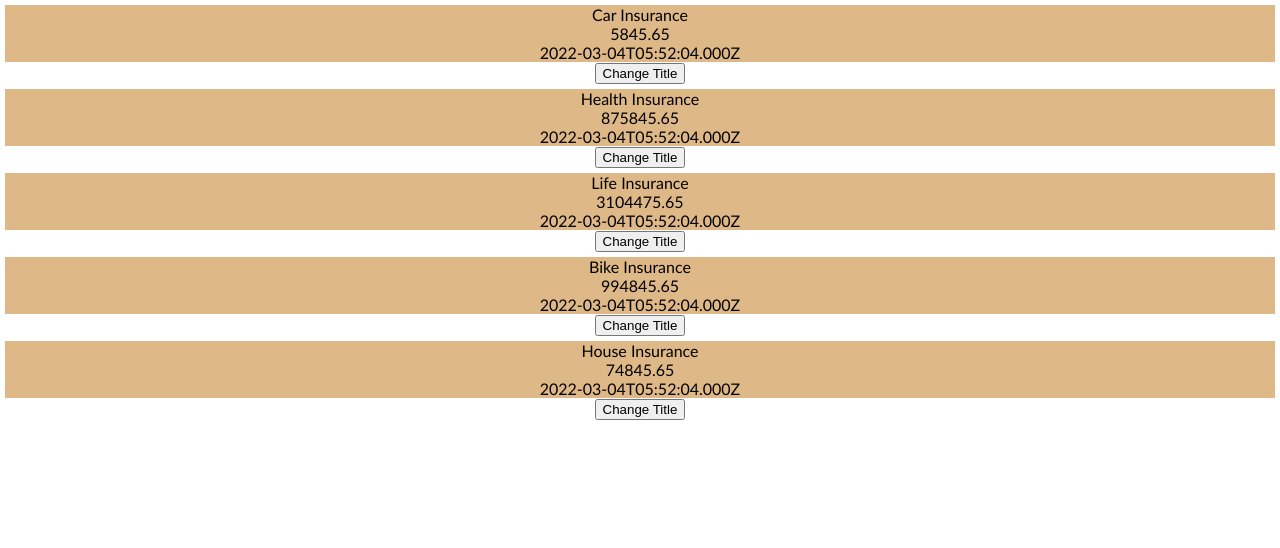
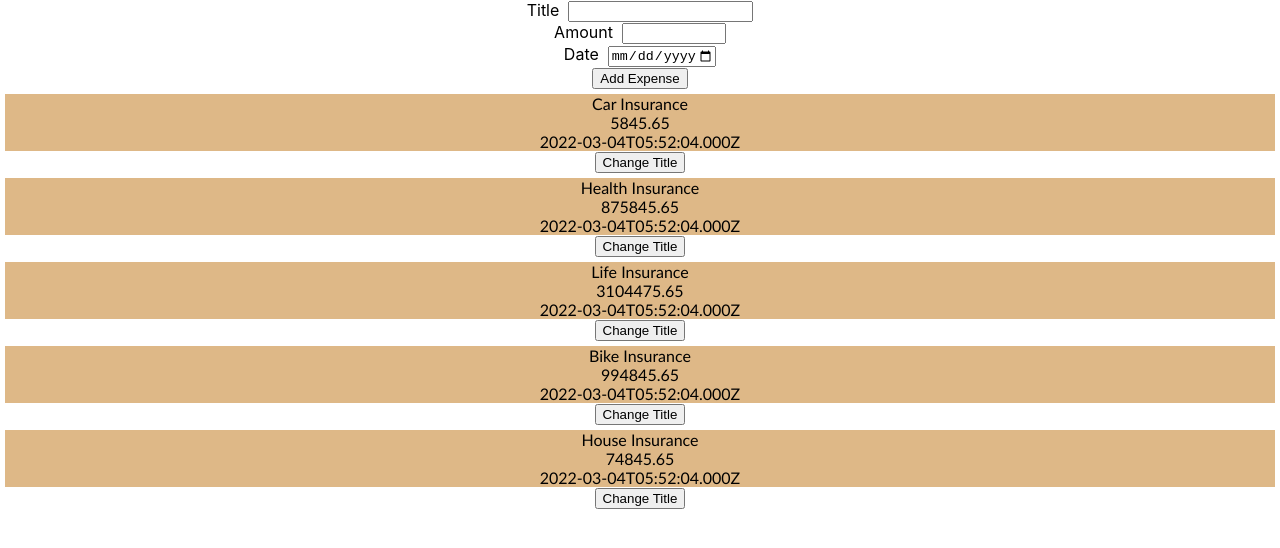
Before and after one commit to sjsid9/React-App-Basic, a React (Create React App) app: page / in a window 1280 px wide. Shown: the top 548 px of the page. Built offline with nearby package versions, Linux system fonts and the light colour scheme.

Commit message:
using single state for multiple variables
Signed-off-by: Siddhant <sjsid9@gmail.com>

```diff
--- a/src/App.js
+++ b/src/App.js
@@ -2,6 +2,7 @@ import logo from './logo.svg';
 import './App.css';
 import ExpenseItem from './ExpenseItem/ExpenseItem';
 import Card from './Card/Card';
+import NewExpense from './NewExpense/NewExpense';
 
 function App() {
   const items = [
@@ -14,6 +15,7 @@ function App() {
 
   return (
     <Card className="App">
+      <NewExpense/>
       <ExpenseItem items={items[0]}/>
       <ExpenseItem items={items[1]}/>
       <ExpenseItem items={items[2]}/>
--- /dev/null
+++ b/src/ExpenseForm/ExpenseForm.js
@@ -0,0 +1,76 @@
+import { useState } from 'react';
+
+const ExpenseForm = (props) => {
+  //   const [enteredTitle, setEnteredTitle] = useState('');
+  //   const [enteredAmount, setEnteredAmount] = useState('');
+  //   const [enteredDate, setEnteredDate] = useState('');
+
+  const [userInput, setUserInput] = useState({
+    enteredTitle: '',
+    enteredAmount: '',
+    enteredDate: '',
+  });
+
+  const onSubmitHandler = (ev) => {
+    ev.preventDefault();
+    console.log(ev);
+  };
+
+  const titleChangHandler = (ev) => {
+    // console.log(ev.target.value);
+    // setEnteredTitle(ev.target.value);
+    setUserInput({
+      ...userInput,
+      enteredTitle: ev.target.value,
+    });
+  };
+
+  const amountChangeHandler = (ev) => {
+    // console.log(ev.target.value);
+    // setEnteredAmount(ev.target.value);
+    setUserInput({
+      ...userInput,
+      enteredAmount: ev.target.value,
+    });
+  };
+
+  const dateChangeHandler = (ev) => {
+    // console.log(ev.target.value);
+    // setEnteredDate(ev.target.value);
+    setUserInput({
+      ...userInput,
+      enteredDate: ev.target.value,
+    });
+  };
+
+  return (
+    <form onSubmit={onSubmitHandler}>
+      <div>
+        <label>Title</label> &nbsp;
+        <input type="text" onChange={titleChangHandler}></input>
+      </div>
+      <div>
+        <label>Amount</label> &nbsp;
+        <input
+          type="number"
+          onChange={amountChangeHandler}
+          min="0"
+          step="0.01"
+          max="10000"
+        ></input>
+      </div>
+      <div>
+        <label>Date</label> &nbsp;
+        <input
+          type="date"
+          onChange={dateChangeHandler}
+          min="2019-01-01"
+          max="2022-12-31"
+        ></input>
+      </div>
+      <button type="submit">Add Expense</button>
+    </form>
+  );
+};
+
+export default ExpenseForm;
--- /dev/null
+++ b/src/NewExpense/NewExpense.js
@@ -0,0 +1,11 @@
+import ExpenseForm from "../ExpenseForm/ExpenseForm";
+
+const NewExpense = (props) => {
+    return (
+        <div>
+            <ExpenseForm/>
+        </div>
+    )
+};
+
+export default NewExpense;
```
